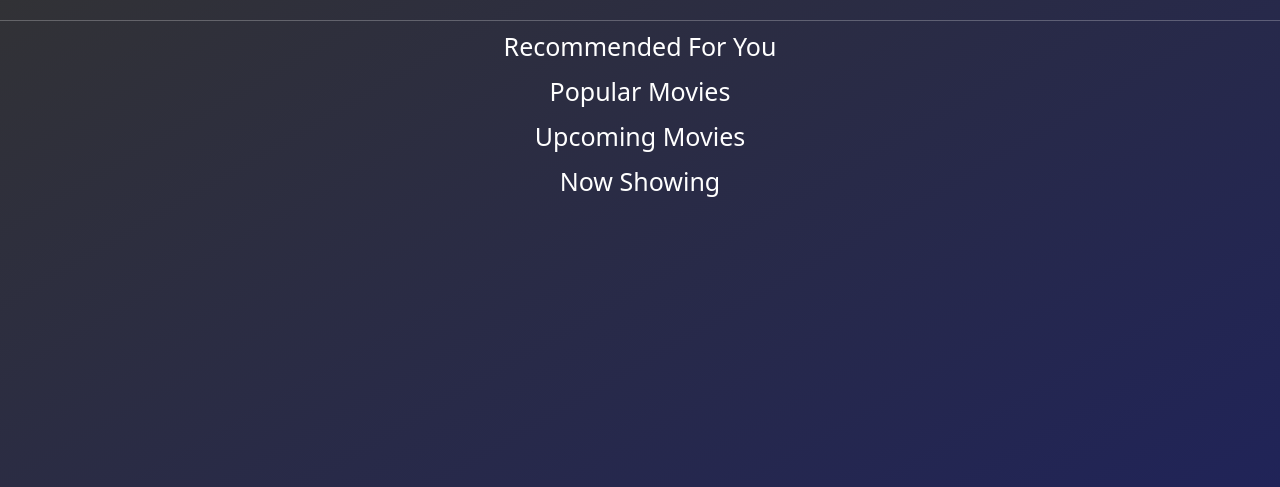
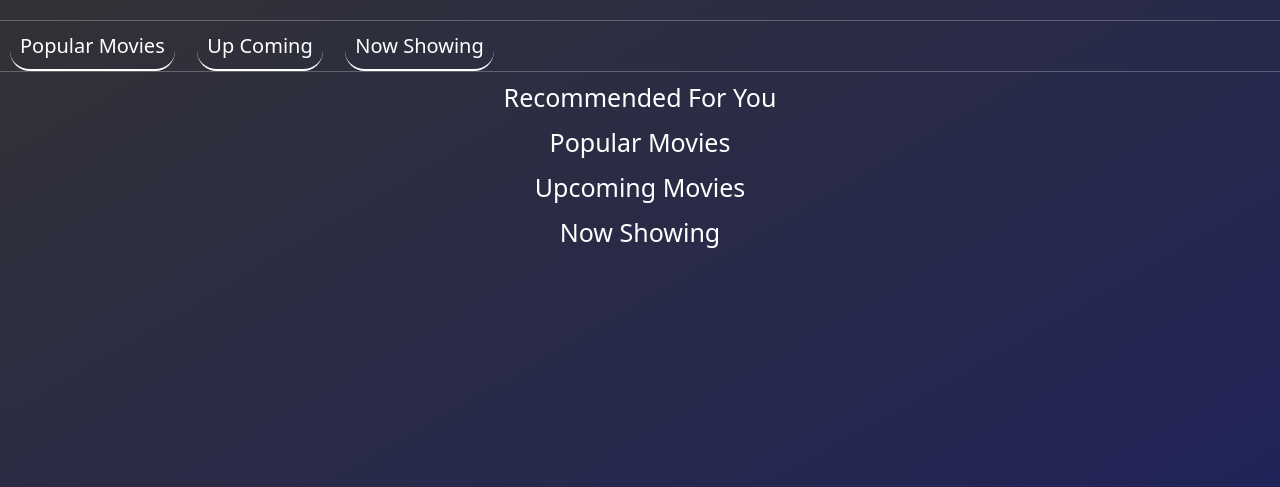
Before and after one commit to layersony/movieoftheday, a Flask app: template app/templates/index.html in a window 1280 px wide. Shown: the part 97-584 px from the top of the page. Run offline with Flask 2, Linux system fonts and the light colour scheme; the template is opened without the code that fills it, so the values that code supplies are empty; some libraries are stand-ins or nearby versions.

Commit message:
link to category add

```diff
--- a/app/static/css/styles.css
+++ b/app/static/css/styles.css
@@ -2,6 +2,21 @@ body{
   background: linear-gradient(150deg, rgba(0, 0, 0, 0.8), rgb(29, 33, 94) 100%);
   color: #fff;
   background-attachment: fixed;
+}
+.listtags a{
+  text-decoration: none;
+  font-size: 20px;
+  border-bottom: 2px solid white;
+  color: white;
+  border-radius: 20px;
+  padding: 10px;
+  margin: auto 10px;
+}
+
+.listtags a:hover{
+  background-color: white;
+  border-bottom: 5px solid black;
+  color: black;
 }
 
 .navcustom{
--- a/app/templates/index.html
+++ b/app/templates/index.html
@@ -6,6 +6,12 @@
 
 
 {% block content %}
+<div class="d-md-inline-block listtags">
+  <a href="#popular">Popular Movies</a>
+  <a href="#upcoming">Up Coming</a>
+  <a href="#nowshowing">Now Showing</a>
+</div>
+<hr>
 <div class='container'>
   <div class="row justify-content-center text-center">
     <div>
@@ -20,25 +26,24 @@
       <ul>
         {{ macro.displayMovieList(recommended)}}
       </ul>
-
     </div>
 
     <div>
-      <h1> Popular Movies</h1>
+      <h1 id="popular"> Popular Movies</h1>
       <ul>
         {{ macro.displayMovieList(popular)}}
       </ul>
     </div>
 
     <div>
-      <h1> Upcoming Movies </h1>
+      <h1 id="upcoming"> Upcoming Movies </h1>
       <ul>
         {{ macro.displayMovieList(upcoming)}}
       </ul>
     </div>
 
     <div>
-      <h1>Now Showing</h1>
+      <h1 id="nowshowing">Now Showing</h1>
       <ul>
         {{ macro.displayMovieList(now_showing)}}
       </ul>
```
